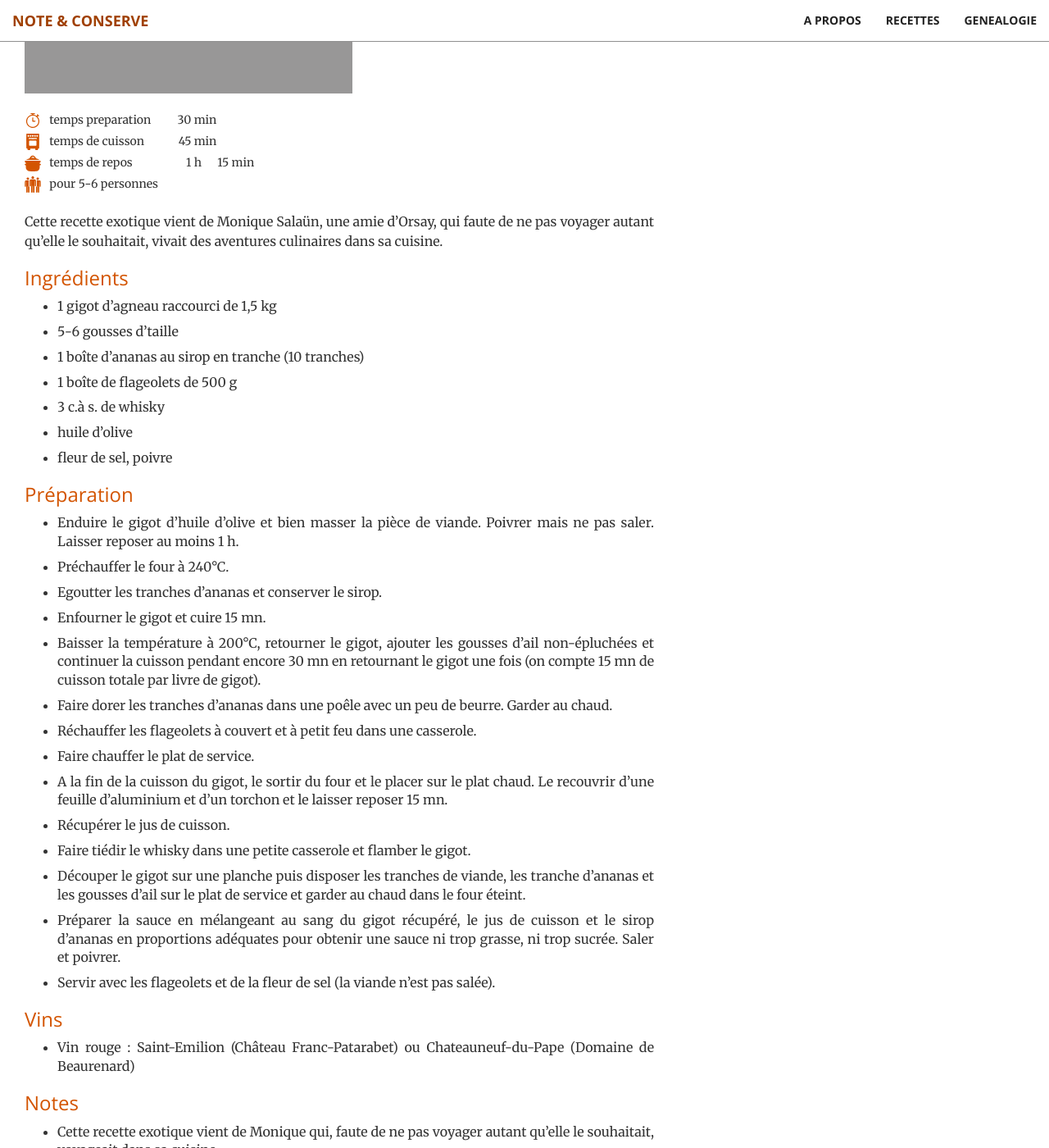
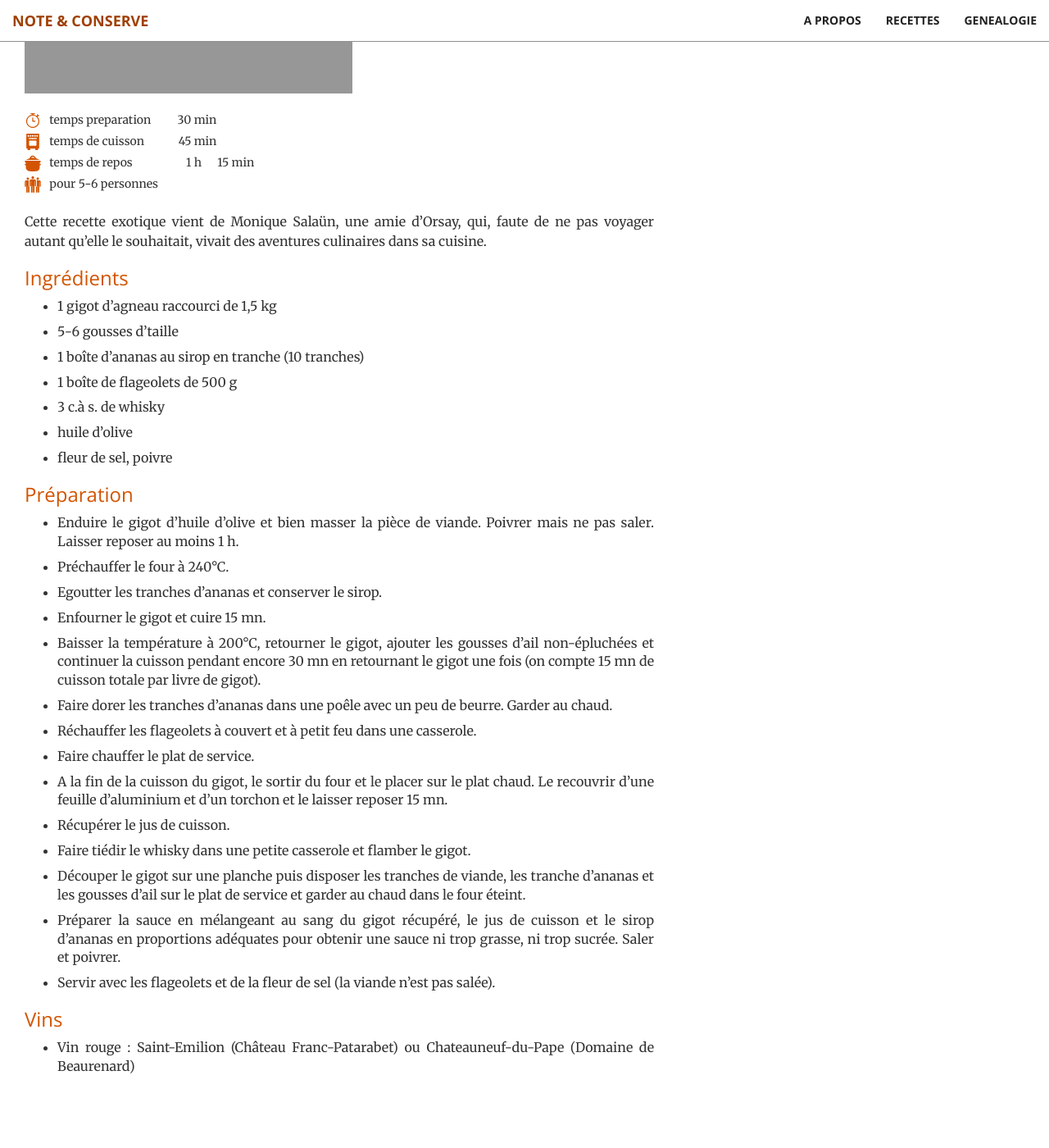
Before and after one commit to brignogan/brignogan.github.io, a Jekyll site: the page built from _posts/2019-05-24-gigotananas.md, in a window 1280 px wide and 1400 px high, scrolled down 274 px. Shown: the whole window at 82% size. Built offline with Jekyll 4.4.1, drawn with Linux system fonts in a browser that asks for light colours; after the commit the page ends 1616 px from its top, so only the background shows below that; some of the changed text lies outside the part shown.

Commit message:
Update 2019-05-24-gigotananas.md
corrections

```diff
--- a/_posts/2019-05-24-gigotananas.md
+++ b/_posts/2019-05-24-gigotananas.md
@@ -9,7 +9,7 @@
 temps_repos: 75
 nbre_personne: ‘pour 5-6 personnes’
 ---
-Cette recette exotique vient de Monique Salaün, une amie d'Orsay, qui faute de ne pas voyager autant qu'elle le souhaitait, vivait des aventures culinaires dans sa cuisine.
+Cette recette exotique vient de Monique Salaün, une amie d'Orsay, qui, faute de ne pas voyager autant qu'elle le souhaitait, vivait des aventures culinaires dans sa cuisine.
 
 ### Ingrédients
 * 1 gigot d'agneau raccourci de 1,5 kg
@@ -40,7 +40,3 @@
 
 ### Vins
 * Vin rouge : Saint-Emilion (Château Franc-Patarabet) ou Chateauneuf-du-Pape (Domaine de Beaurenard)
-
-
-### Notes
-* Cette recette exotique vient de Monique qui, faute de ne pas voyager autant qu'elle le souhaitait, voyageait dans sa cuisine.
```
